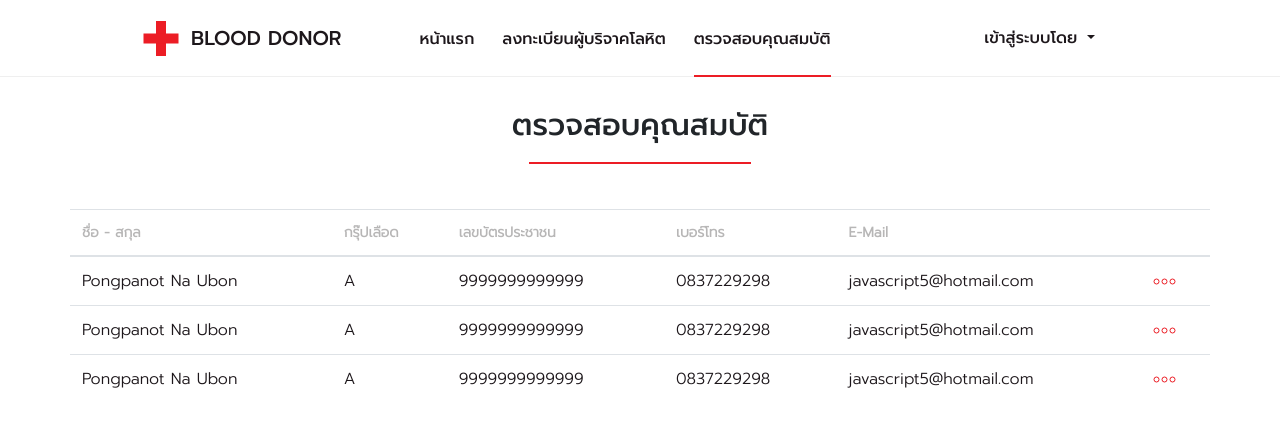
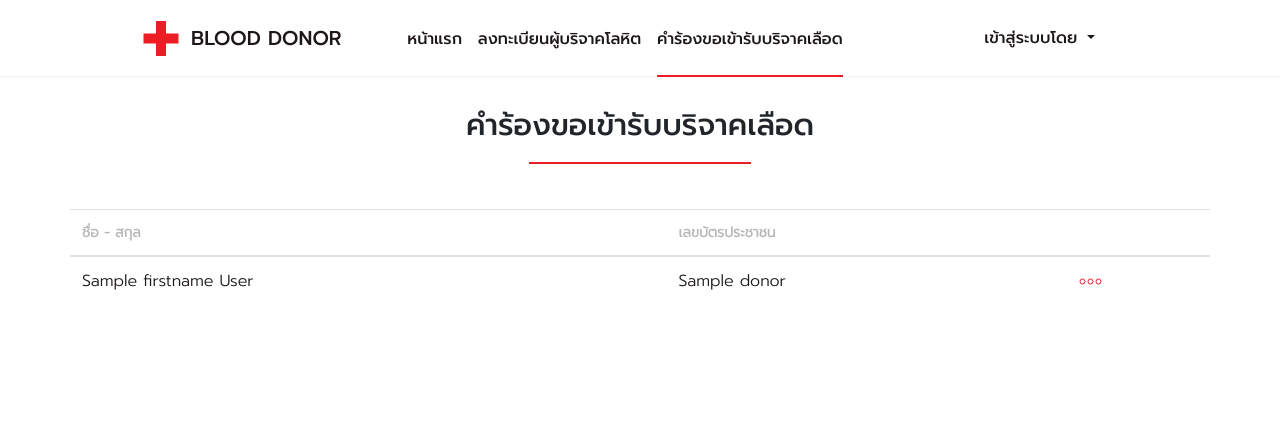
Before and after one commit to Skydddoogg/Blood-Donation-Process-Assistance-System, a Flask app: template WebApplication/templates/request_information.html in a window 1280 px wide. Shown: the top 427 px of the page. Run offline with Flask 2, Linux system fonts and the light colour scheme; the template is opened without the code that fills it: most values are stand-ins (such as "Sample title", 1, 10 or a date in 2020).

Commit message:
Add sending pre-donation form system

```diff
--- a/WebApplication/app.py
+++ b/WebApplication/app.py
@@ -10,7 +10,7 @@ from flask_cors import CORS
 from datetime import datetime
 
 from models.Officer import Officer
-from myconfig import database_url, donation_key, donor_profile_key
+from myconfig import database_url, donation_key, donor_profile_key, officer_key, form_key, form_request_checker
 
 app = Flask(__name__)
 CORS(app)
@@ -19,6 +19,27 @@ login_manager = LoginManager()
 login_manager.init_app(app)
 login_manager.login_view = "login"
 firebase = firebase.FirebaseApplication(database_url, None)
+
+@app.route('/confirmation/<request_id>', methods=['GET', 'POST'])
+def confirmation(request_id):
+
+    # Get specified request
+    confirmation = firebase.get(form_key + '/' + request_id, None)
+
+    return render_template('confirmation.html', confirmation=confirmation)
+
+@app.route('/requestInformation', methods=['GET', 'POST'])
+def requestInformation():
+
+    # Get all donation requests and their donors
+    hospital = session['id']
+    donation_requests = firebase.get(form_key + '/' + hospital, None)
+
+    donors = {}
+    for donor in donation_requests:
+        donors[donor] = firebase.get(donor_profile_key + '/' + donor, None)
+
+    return render_template('request_information.html', donation_requests=donation_requests, donors=donors)
 
 @app.route('/searchResult', methods=['POST'])
 def searchForDonor():
@@ -65,6 +86,14 @@ def recordBloodDonation(id_number):
 
         return redirect('/donorProfile/' + id_number)
 
+@app.route('/sendPreDonationForm/<id_number>', methods=['GET', 'POST'])
+def sendPreDonationForm(id_number):
+
+    # Switch request status for specified donor (False -> True)
+    firebase.put(form_request_checker, id_number, {"request": True})
+
+    return redirect('/donorProfile/' + id_number)
+
 @app.route('/donorProfile/<id_number>')
 def donorProfilePage(id_number):
 
@@ -75,14 +104,6 @@ def donorProfilePage(id_number):
     personal_infor = firebase.get(donor_profile_key + '/' + id_number, None)
 
     return render_template('profile.html', records=records, personal_infor=personal_infor, id_number=id_number)
-
-@app.route('/confirmation', methods=['GET', 'POST'])
-def confirmation():
-    return render_template('confirmation.html')
-
-@app.route('/requestInformation', methods=['GET', 'POST'])
-def requestInformation():
-    return render_template('request_information.html')
 
 @app.route('/')
 def index(result_search=None, id_number=None):
@@ -159,6 +180,7 @@ def user_loader(username):
         return redirect('/')
     query_userdata = firebase.get('/officer/data', username)
     session['username'] = query_userdata['hospital_name_th']
+    session['id'] = username
     officer = Officer()
     officer.id = username
     return officer
--- a/WebApplication/myconfig.py
+++ b/WebApplication/myconfig.py
@@ -5,3 +5,4 @@ donation_key = donor_key + '/blood_donation'
 donor_profile_key = donor_key + '/profile'
 officer_key = '/officer'
 form_key = officer_key + '/form'
+form_request_checker = donor_key + '/form_request'
--- a/WebApplication/templates/header.html
+++ b/WebApplication/templates/header.html
@@ -44,7 +44,7 @@
                                 <a href="{{ url_for('signup') }}">ลงทะเบียนผู้บริจาคโลหิต</a>
                             </div>
                             <div page="confirmation">
-                                <a href="{{ url_for('requestInformation') }}">ตรวจสอบคุณสมบัติ</a>
+                                <a href="{{ url_for('requestInformation') }}">คำร้องขอเข้ารับบริจาคเลือด</a>
                             </div>
                         </div>
                     </div>
--- a/WebApplication/templates/request_information.html
+++ b/WebApplication/templates/request_information.html
@@ -2,7 +2,7 @@
 
 <div class="container pages" page="confirmation">
     <div class="title" style="margin-bottom:0px;">
-        <h1>ตรวจสอบคุณสมบัติ</h1>
+        <h1>คำร้องขอเข้ารับบริจาคเลือด</h1>
     </div>
 
     <div class="request_information_container">
@@ -13,43 +13,20 @@
                         <tr>
                             <!-- <th scope="col">ID</th> -->
                             <th scope="col">ชื่อ - สกุล</th>
-                            <th scope="col">กรุ๊ปเลือด</th>
                             <th scope="col">เลขบัตรประชาชน</th>
-                            <th scope="col">เบอร์โทร</th>
-                            <th scope="col">E-Mail</th>
                             <th scope="col"></th>
                         </tr>
                     </thead>
                     <tbody>
-
-                        <tr>
-                            <!-- <th scope="row">XXXX ID</th> -->
-                            <td>Pongpanot Na Ubon</td>
-                            <td>A</td>
-                            <td>9999999999999</td>
-                            <td>0837229298</td>
-                            <td>javascript5@hotmail.com</td>
-                            <td><a href="/donorProfile/9999999999999"><img src="../static/images/readmore-icon.svg" alt=""></a></td>
-                        </tr>
-                        <tr>
-                            <!-- <th scope="row">XXXX ID</th> -->
-                            <td>Pongpanot Na Ubon</td>
-                            <td>A</td>
-                            <td>9999999999999</td>
-                            <td>0837229298</td>
-                            <td>javascript5@hotmail.com</td>
-                            <td><a href="/donorProfile/9999999999999"><img src="../static/images/readmore-icon.svg" alt=""></a></td>
-                        </tr>
-                        <tr>
-                            <!-- <th scope="row">XXXX ID</th> -->
-                            <td>Pongpanot Na Ubon</td>
-                            <td>A</td>
-                            <td>9999999999999</td>
-                            <td>0837229298</td>
-                            <td>javascript5@hotmail.com</td>
-                            <td><a href="/donorProfile/9999999999999"><img src="../static/images/readmore-icon.svg" alt=""></a></td>
-                        </tr>
-
+                        {% if donors is not none %}
+                            {% for donor in donors  %}
+                                <tr>
+                                    <td>{{ donors[donor]['firstname'][0] }} {{ donors[donor]['lastname'][0] }}</td>
+                                    <td>{{ donor }}</td>
+                                    <td><a href="{{ url_for('donorProfilePage', id_number=donor) }}"><img src="../static/images/readmore-icon.svg" alt=""></a></td>
+                                </tr>
+                            {% endfor %}
+                        {% endif %}
                     </tbody>
                 </table>
 
```
Also changed, not shown: WebApplication/templates/profile.html (+6 -5 lines).
